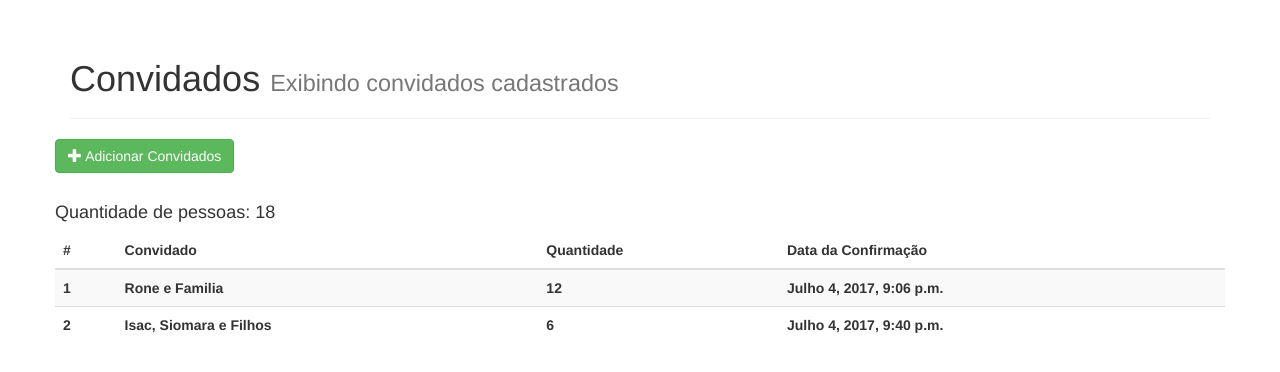
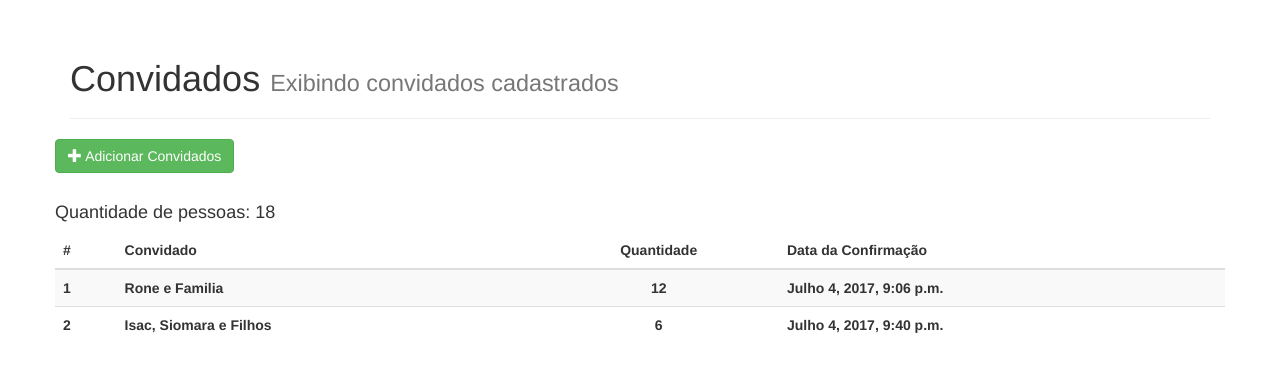
Before and after one commit to leonardocintra/confirma-presenca, a Django app: page /convidados/ in a window 1280 px wide. Shown: the part 51-423 px from the top of the page. Run offline with Django 3.2, Linux system fonts and the light colour scheme; a user stored in the database is signed in; data comes from the database, SQL or seed files in the repository; lists and menus that the app fills with data are empty; some libraries are stand-ins or nearby versions.

Commit message:
centralizando

```diff
--- a/core/templates/core/convidados_list.html
+++ b/core/templates/core/convidados_list.html
@@ -19,7 +19,7 @@
                 <tr>
                     <th>#</th>
                     <th>Convidado</th>
-                    <th>Quantidade</th>
+                    <th class="text-center">Quantidade</th>
                     <th>Data da Confirmação</th>
                 </tr>
             </thead>
@@ -28,7 +28,7 @@
                 <tr>
                     <th>{{ convidado.id }}</th>
                     <th>{{ convidado.nome_convidado }}</th>
-                    <th>{{ convidado.quantidade_convidados }}</th>
+                    <th class="text-center">{{ convidado.quantidade_convidados }}</th>
                     <th>{{ convidado.data_cadastro }}</th>
                 </tr>
                 {% endfor %}
```
